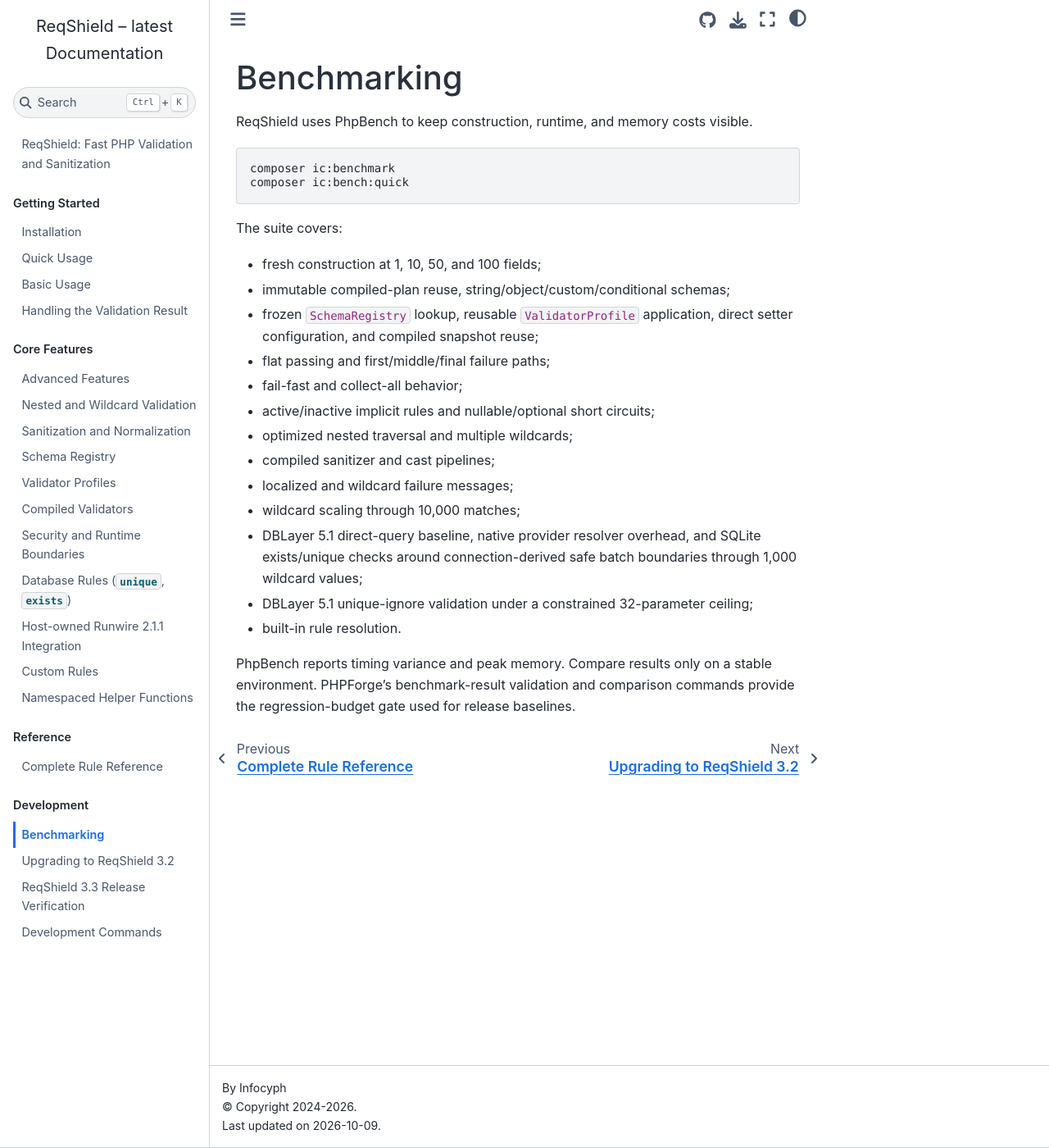
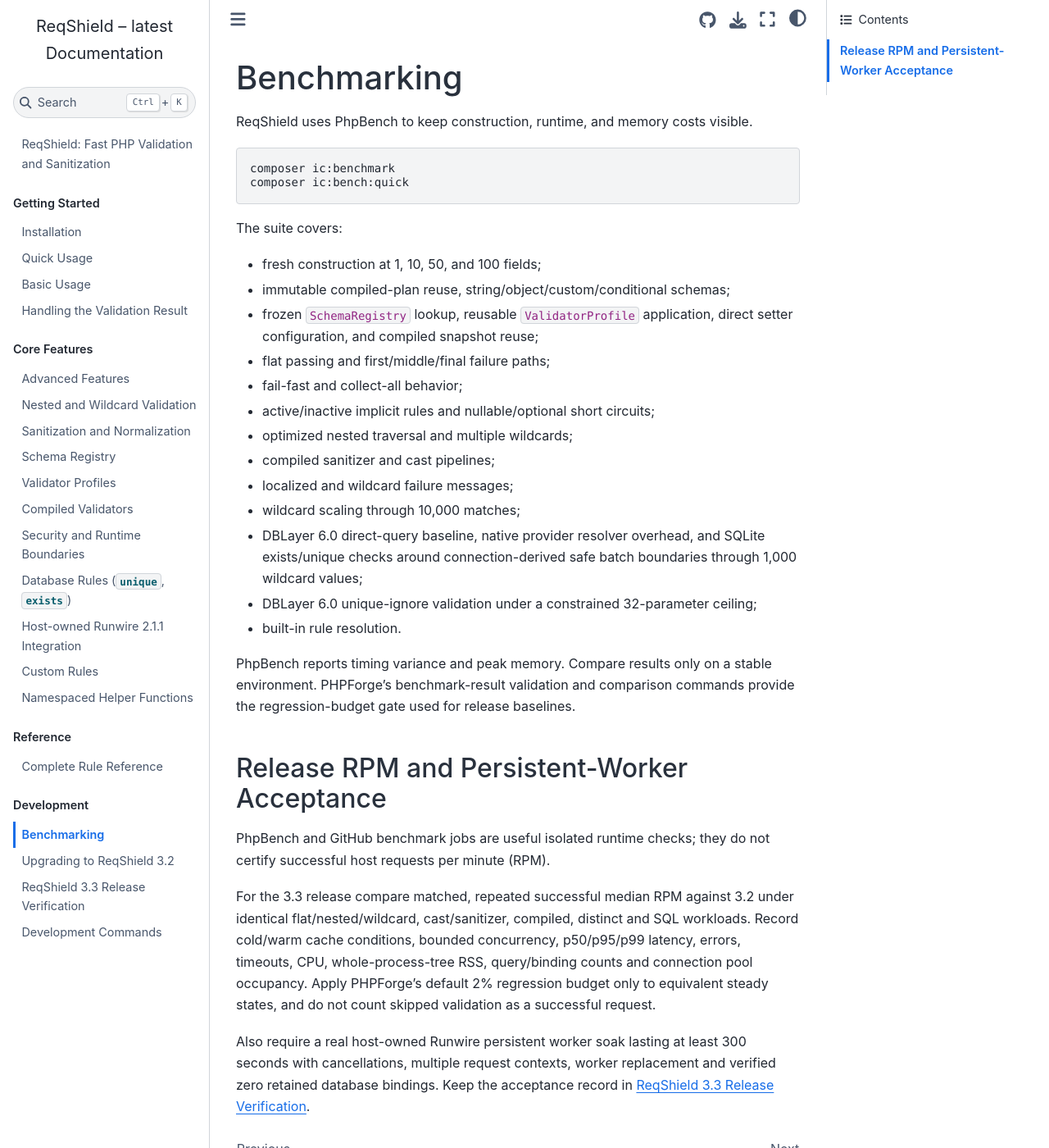
Before and after one commit to infocyph/ReqShield, a Sphinx documentation site: the page built from docs/benchmark.rst, in a window 1280 px wide and 1400 px high. Shown: the whole window at 82% size. Built offline with Sphinx 7.4.7 and the Sphinx Book theme 1.1.4, drawn with Linux system fonts in a browser that asks for light colours; pages that are not in the unit, such as notebooks, are missing from menus.

Commit message:
docs: distinguish DBLayer 6 microbenchmarks from release host-RPM and soak gates

```diff
--- a/docs/benchmark.rst
+++ b/docs/benchmark.rst
@@ -21,12 +21,31 @@
 * compiled sanitizer and cast pipelines;
 * localized and wildcard failure messages;
 * wildcard scaling through 10,000 matches;
-* DBLayer 5.1 direct-query baseline, native provider resolver overhead, and
+* DBLayer 6.0 direct-query baseline, native provider resolver overhead, and
   SQLite exists/unique checks around connection-derived safe batch
   boundaries through 1,000 wildcard values;
-* DBLayer 5.1 unique-ignore validation under a constrained 32-parameter ceiling;
+* DBLayer 6.0 unique-ignore validation under a constrained 32-parameter ceiling;
 * built-in rule resolution.
 
 PhpBench reports timing variance and peak memory. Compare results only on a
 stable environment. PHPForge's benchmark-result validation and comparison
 commands provide the regression-budget gate used for release baselines.
+
+Release RPM and Persistent-Worker Acceptance
+--------------------------------------------
+
+PhpBench and GitHub benchmark jobs are useful isolated runtime checks;
+they do not certify successful host requests per minute (RPM).
+
+For the 3.3 release compare matched, repeated successful median RPM
+against 3.2 under identical flat/nested/wildcard, cast/sanitizer,
+compiled, distinct and SQL workloads. Record cold/warm cache conditions,
+bounded concurrency, p50/p95/p99 latency, errors, timeouts, CPU,
+whole-process-tree RSS, query/binding counts and connection pool occupancy.
+Apply PHPForge's default 2% regression budget only to equivalent steady
+states, and do not count skipped validation as a successful request.
+
+Also require a real host-owned Runwire persistent worker soak lasting
+at least 300 seconds with cancellations, multiple request contexts,
+worker replacement and verified zero retained database bindings.
+Keep the acceptance record in :doc:`release-3.3-verification`.
```
